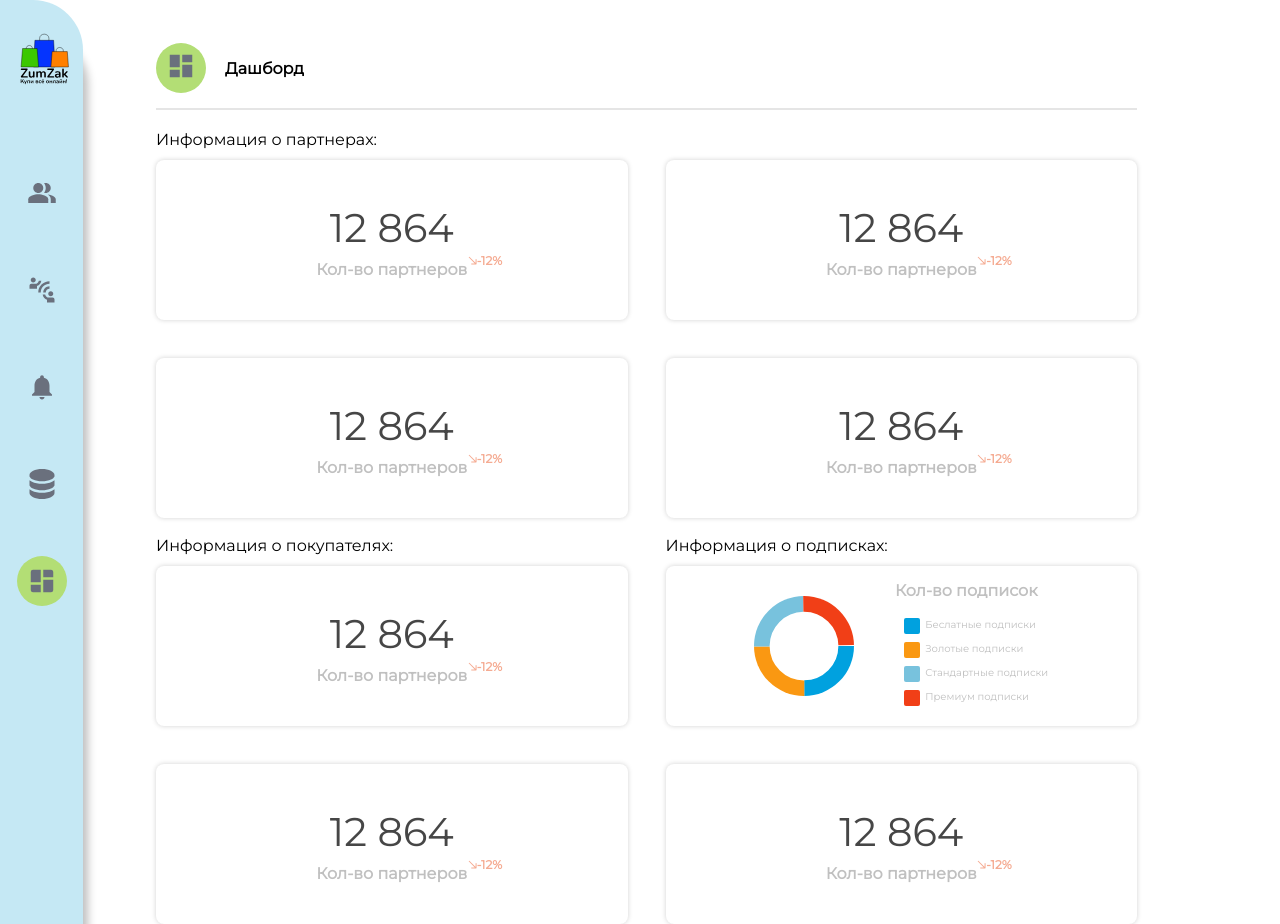
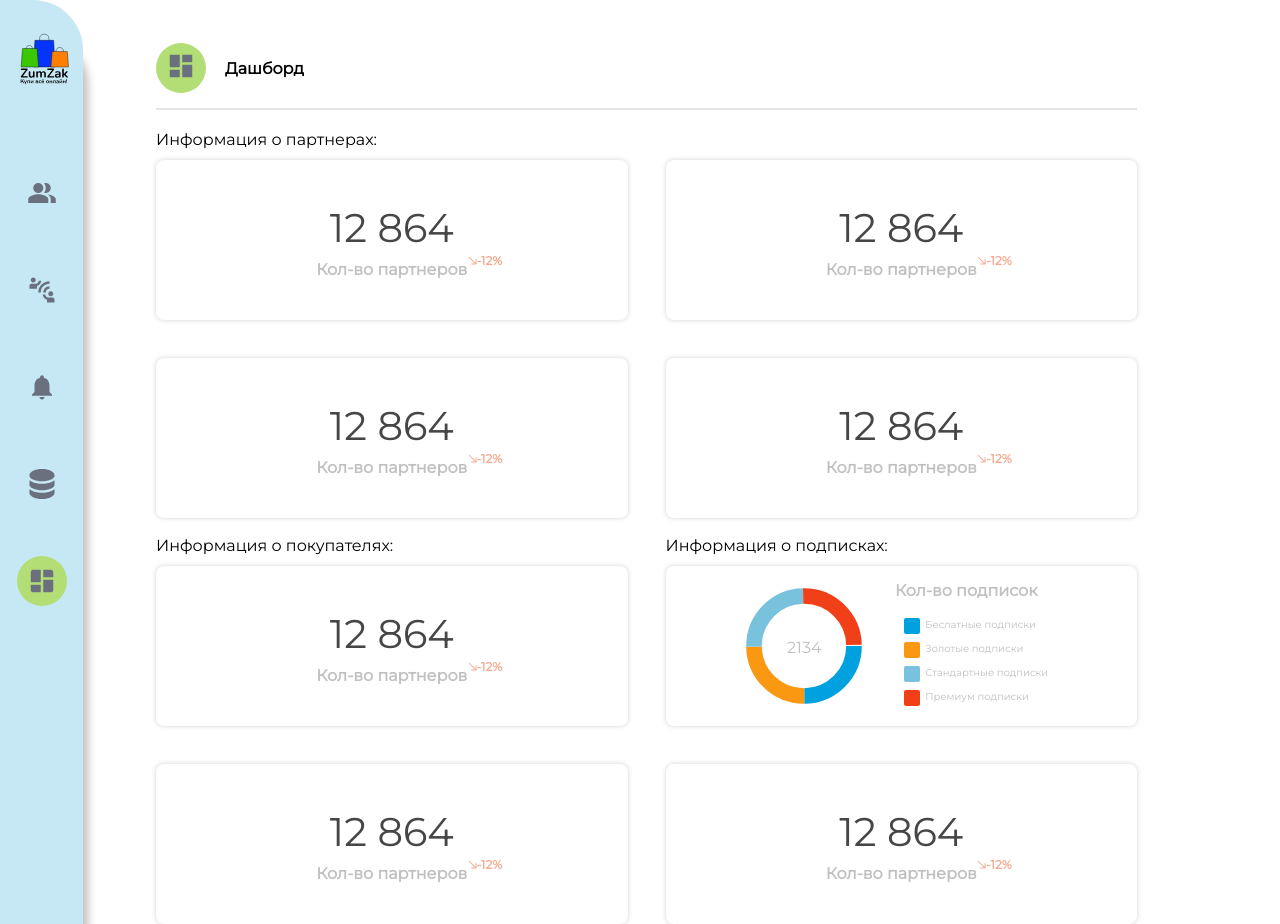
Before and after one commit to nekoulahaddad/CRM, a React (Create React App) app: page /dashboard in a window 1280 px wide. Built offline with nearby package versions, Linux system fonts and the light colour scheme.

Commit message:
remove_some_unwanted_packages

```diff
--- a/package.json
+++ b/package.json
@@ -6,11 +6,9 @@
     "@testing-library/jest-dom": "^5.16.2",
     "@testing-library/react": "^12.1.2",
     "@testing-library/user-event": "^13.5.0",
-    "chart.js": "^3.7.1",
+    "cross-env": "^7.0.3",
     "jspdf": "^2.5.1",
-    "jspdf-autotable": "^3.5.23",
     "react": "^17.0.2",
-    "react-chartjs-2": "^4.0.1",
     "react-csv": "^2.2.2",
     "react-dom": "^17.0.2",
     "react-pdf-print": "^0.2.0",
@@ -22,7 +20,7 @@
     "xlsx": "^0.18.2"
   },
   "scripts": {
-    "start": "react-scripts start",
+    "start": "cross-env PORT=3030 react-scripts start",
     "build": "react-scripts build",
     "test": "react-scripts test",
     "eject": "react-scripts eject"
--- a/src/components/table/Table.js
+++ b/src/components/table/Table.js
@@ -1,8 +1,11 @@
 import React, { useState } from "react";
 import styles from "./Table.module.scss";
+import { Link } from "react-router-dom";
+
 export default function Table({ componentProps }) {
   const [open, setOpen] = useState(false);
-  const { headers, data, PopupSubsicriptions, OrderInfo } = componentProps;
+  const { headers, data, props, PopupSubsicriptions, OrderInfo } =
+    componentProps;
   console.log(headers);
   return (
     <div className={styles.tableContainer}>
@@ -15,12 +18,28 @@ export default function Table({ componentProps }) {
         {data &&
           data.map((record, i) => (
             <React.Fragment>
+              {props && props.title === "Клиенты" ? (
+                <tr onClick={() => setOpen(!open)} key={i}>
+                  {headers.map((header, i) => (
+                    <td key={i}>
+                      <Link
+                        className={styles.tableLink}
+                        to={"/clients/profile/123"}
+                      >
+                        {record[header.dataIndex]}
+                      </Link>
+                    </td>
+                  ))}
+                  {PopupSubsicriptions && i == 2 ? PopupSubsicriptions : null}
+                </tr>
+              ) : (
                 <tr onClick={() => setOpen(!open)} key={i}>
                   {headers.map((header, i) => (
                     <td key={i}>{record[header.dataIndex]}</td>
                   ))}
                   {PopupSubsicriptions && i == 2 ? PopupSubsicriptions : null}
                 </tr>
+              )}
               {OrderInfo && open ? (
                 <tr className={styles.orderInfoBlock}>
                   <td className={styles.extra}>{OrderInfo}</td>
--- a/src/components/table/Table.module.scss
+++ b/src/components/table/Table.module.scss
@@ -20,6 +20,10 @@ table {
       height: 48px;
       text-align: center;
       max-width: 100px;
+      .tableLink {
+        text-decoration: none;
+        color: black;
+      }
     }
   }
   tr:nth-child(even) {
--- a/src/components/ui/dashboardui/ChartBlock.js
+++ b/src/components/ui/dashboardui/ChartBlock.js
@@ -21,7 +21,7 @@ export default function ChartBlock() {
       return final;
     },
     colors: ["#00A1DF", "#FA9812", "#78C2DD", "#F13F17"],
-    borderWidth: 10,
+    borderWidth: 5,
   };
 
   return (
@@ -29,7 +29,7 @@ export default function ChartBlock() {
       <div className={styles.chartContainer}>
         <div className={styles.chart}>
           <ChartSvg chartData={chartData} />
-          <div className={styles.centerChart}>2114</div>
+          <div className={styles.centerChart}>2134</div>
         </div>
         <div className={styles.chartLabels}>
           <div className={styles.title}>Кол-во подписок</div>
--- a/src/components/ui/dashboardui/ChartSvg.js
+++ b/src/components/ui/dashboardui/ChartSvg.js
@@ -1,13 +1,14 @@
 import React from "react";
-
+import styles from "./DashboardBlock.module.scss";
 export default function ChartSvg({ chartData }) {
   const { labels, data, dataOff, colors, borderWidth } = chartData;
   const dataOffSet = dataOff.bind(chartData);
 
   return (
-    <svg viewBox="0 0 32 32">
+    <svg viewBox="0 0 32 32" style={{ overflow: "visible" }}>
       <g stroke-width={borderWidth}>
         {data.map((item, i) => (
+          <g className={styles.chartPart}>
             <circle
               cx="16"
               cy="16"
@@ -18,6 +19,12 @@ export default function ChartSvg({ chartData }) {
               stroke-dashoffset={dataOffSet()[i]}
               stroke={colors[i]}
             ></circle>
+            {/* <text>
+              <tspan className={styles.chartArrow} x="0" y="0">
+                SVG 2
+              </tspan>
+            </text> */}
+          </g>
         ))}
       </g>
     </svg>
--- a/src/components/ui/dashboardui/DashboardBlock.module.scss
+++ b/src/components/ui/dashboardui/DashboardBlock.module.scss
@@ -16,10 +16,13 @@
       height: 100px;
       margin-right: 30px;
       .centerChart {
-        display: none;
         position: absolute;
-        lefts: 30%;
+        margin-left: auto;
+        margin-right: auto;
+        left: 0;
+        right: 0;
         top: 40%;
+        text-align: center;
         font-style: normal;
         font-weight: normal;
         font-size: 16px;
@@ -79,6 +82,15 @@
       }
     }
   }
+  .chartPart {
+    position: relative;
+    .chartArrow {
+      position: absolute;
+      left: 0;
+      right: 0;
+      font-size: 3px;
+    }
+  }
   .container {
     display: flex;
     flex-direction: column;
--- a/src/pages/clients/Clients.js
+++ b/src/pages/clients/Clients.js
@@ -1,6 +1,7 @@
 import React from "react";
 import { ReactComponent as People } from "assets/People.svg";
 import CrmTemplate from "components/crmTemplate/CrmTemplate";
+
 export default function Clients() {
   const headers = [
     { title: "ID", dataIndex: "id" },
```
Also changed, not shown: 1 other file (tests, documents, lock files or other folders). Lines whose indentation alone changed are shown as unchanged.
